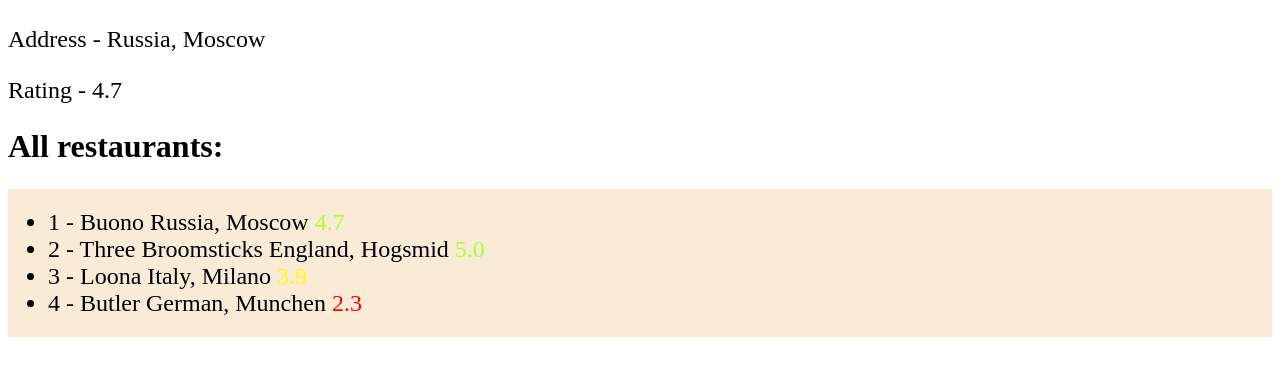
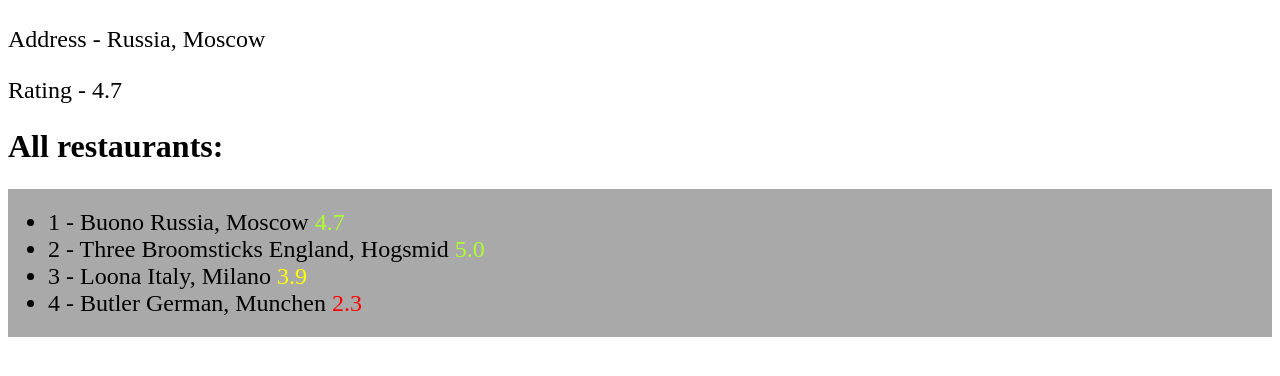
Before and after one commit to Sttrebery/asp-net-homeworks, an ASP.NET Core app: page /Restaraunt in a window 1280 px wide. Shown: the part 185-561 px from the top of the page. Run offline with ASP.NET Core 8, Linux system fonts and the light colour scheme.

Commit message:
changed list background-color

```diff
--- a/homework-1/Pages/Restaraunt.cshtml
+++ b/homework-1/Pages/Restaraunt.cshtml
@@ -14,7 +14,7 @@
 </div>
 
 <h1>All restaurants:</h1>
-<ul style="font-size: 24px; background-color: antiquewhite; padding-top: 20px; padding-bottom: 20px;">
+<ul style="font-size: 24px; background-color: darkgray; padding-top: 20px; padding-bottom: 20px;">
     @for(int i = 1; i <= Model.Restaraunts.Count(); i++)
     {
         var rest = Model.Restaraunts[i - 1];
```
